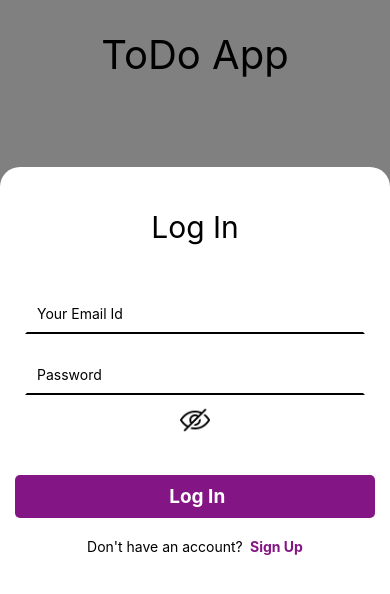
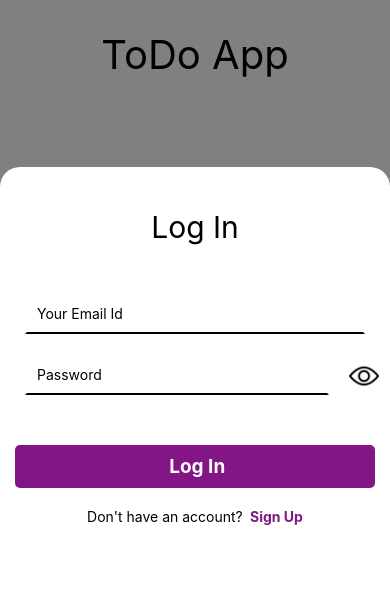
Before and after one commit to Kushagra-Fareye/Todo_App, a React Native app: screen / in a window 390 px wide. Shown: the top 594 px of the page. Built offline with nearby package versions, Linux system fonts and the light colour scheme.

Commit message:
updating the show password icon

```diff
--- a/src/components/LoginForm.js
+++ b/src/components/LoginForm.js
@@ -26,7 +26,7 @@ const LoginForm = props => {
   const [password, setPassword] = useState('');
   const [name, setName] = useState('');
   const [pageType, setPageType] = useState(PageTypes.log_in);
-  const [showPassword, toggleShowPassword] = useState(true);
+  const [showPassword, toggleShowPassword] = useState(false);
   const [validEmailColor, updateValidEmailColor] = useState('black');
   const [validPasswordColor, updateValidPasswordColor] = useState('black');
 
@@ -52,14 +52,14 @@ const LoginForm = props => {
       Alert.alert(AlertMessages.empty);
       return;
     }
-    if (!reg.test(email)) {
-      Alert.alert('Invalid Email', AlertMessages.invalidEmail);
-      return;
-    }
-    if (!passwordReg.test(email)) {
-      Alert.alert('Invalid Password', AlertMessages.invalidPassword);
-      return;
-    }
+    // if (!reg.test(email)) {
+    //   Alert.alert('Invalid Email', AlertMessages.invalidEmail);
+    //   return;
+    // }
+    // if (!passwordReg.test(email)) {
+    //   Alert.alert('Invalid Password', AlertMessages.invalidPassword);
+    //   return;
+    // }
 
     if (pageType === PageTypes.sign_up) {
       setIsLoggedIn(true);
@@ -106,15 +106,16 @@ const LoginForm = props => {
             value={email}
             keyboardType="email-address"
           />
+
+          <View style={styles.passwordInput}>
             <TextInput
-            style={styles.inputField}
+              style={styles.password}
               secureTextEntry={!showPassword}
               borderBottomColor={validPasswordColor}
               placeholder="Password"
               value={password}
               onChangeText={text => setPassword(text)}
             />
-          <View style={styles.passwordInput}>
             <TouchableOpacity onPress={() => toggleShowPassword(!showPassword)}>
               <Image
                 source={
@@ -125,6 +126,7 @@ const LoginForm = props => {
                 style={styles.icon}
               />
             </TouchableOpacity>
+          </View>
 
           <TouchableOpacity
             style={styles.submitButton}
@@ -136,7 +138,6 @@ const LoginForm = props => {
                 : PageTypes.log_in}
             </Text>
           </TouchableOpacity>
-          </View>
           <Text style={styles.formFooter}>
             {FormPageTypeText[pageType]}
             <Text
@@ -204,7 +205,19 @@ const styles = StyleSheet.create({
   icon: {
     height: 30,
     width: 30,
-    alignSelf: 'center',
+    marginTop: 17,
+  },
+  passwordInput: {
+    flexDirection: 'row',
+  },
+  password: {
+    borderColor: 'white',
+    borderBottomColor: 'black',
+    borderWidth: 2,
+    marginHorizontal: 20,
+    marginVertical: 10,
+    padding: 10,
+    width: '80%',
   },
 });
 
```
Lines whose indentation alone changed are shown as unchanged.
